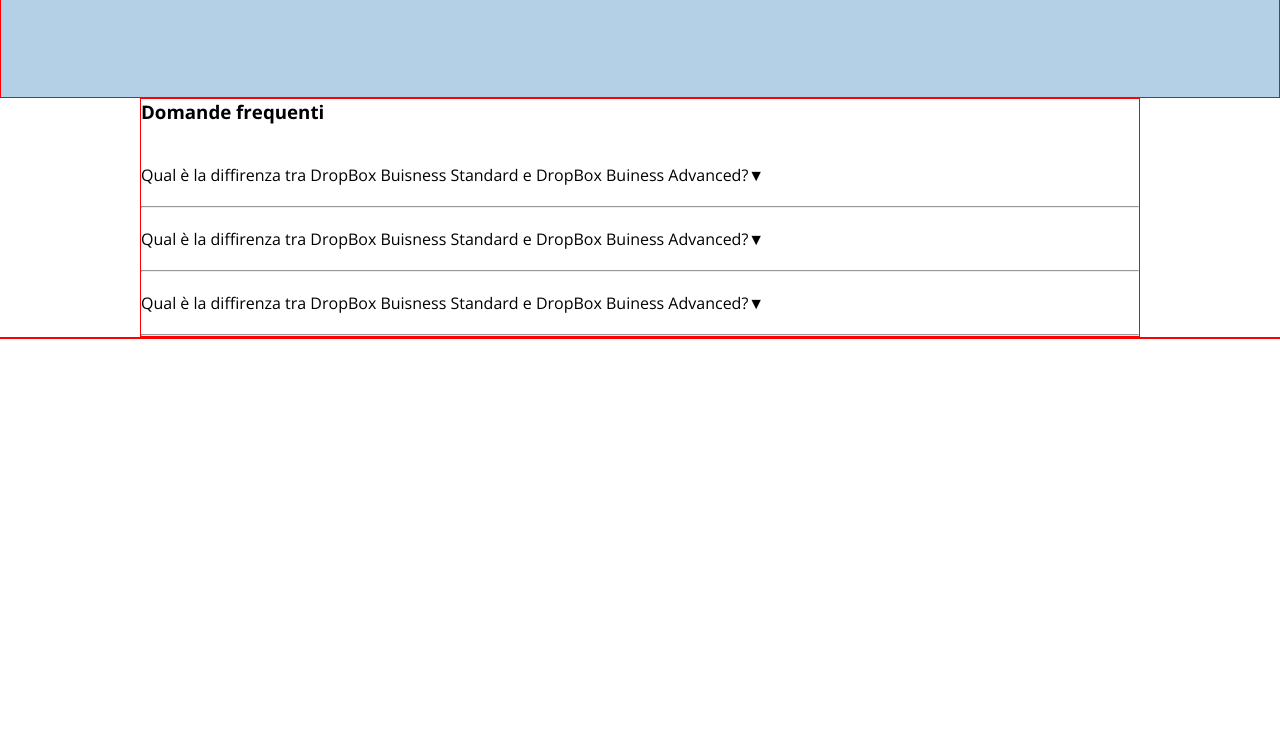
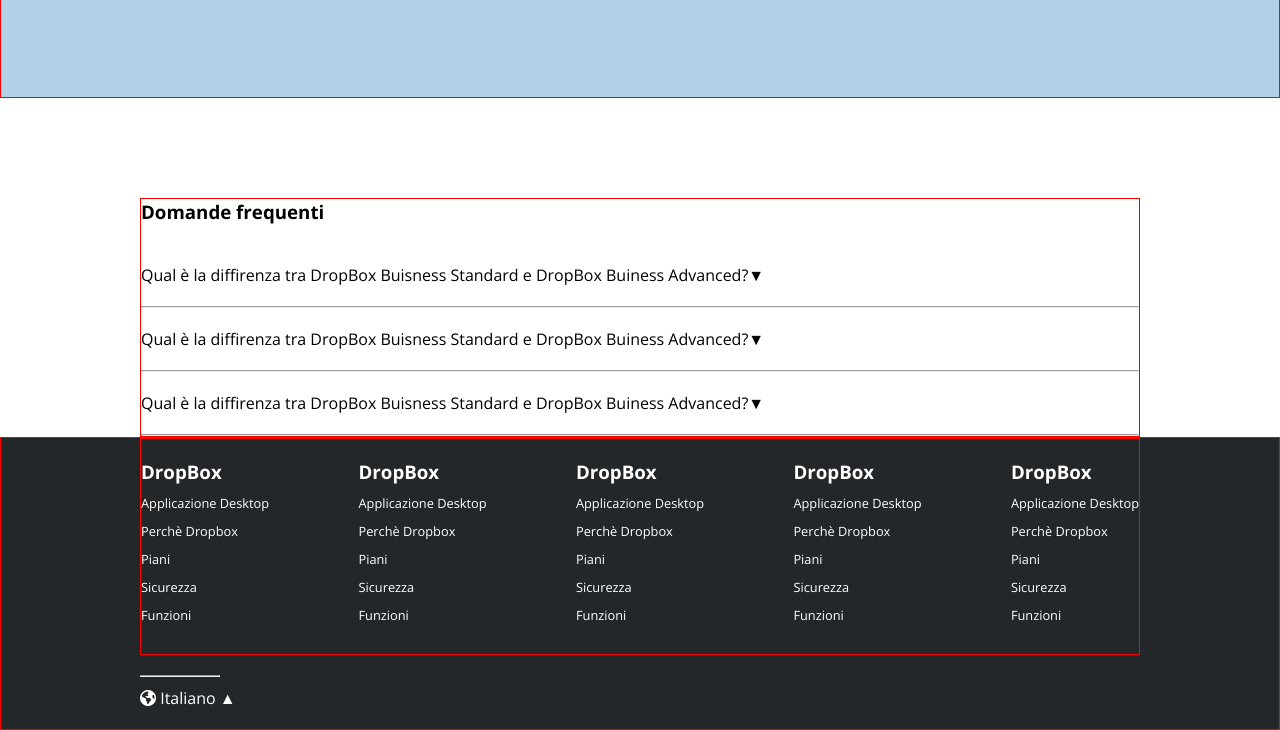
Before and after one commit to Orsouene/htmlcss-dropbox, a plain HTML site: page index.html in a window 1280 px wide. Shown: the part 4732-5462 px from the top of the page. Before the commit the page ends 5071 px from the top, so only its background shows below. Drawn offline with nearby package versions, Linux system fonts and the light colour scheme.

Commit message:
Added footer

```diff
--- a/index.html
+++ b/index.html
@@ -338,7 +338,7 @@
 <!--FINE-SECTION-client-brand-->
 
 <!--SECTION-call-to-action-->
-<section class="call-to-action debug flex-wrap">
+<section class="call-to-action debug flex-wrap area">
    <div class="container-call-to-action debug flex-wrap">
      <h3 class=" title-call-to-action"> Porta Dropbox Buisness <br> nella tua azienda</h3>
     <p><a class="button2  " href="">Inizia la tua prova gratuita</a></p>
@@ -347,7 +347,7 @@
 <!--fine-SECTION-call-to-action-->
 
 <!--SECTION-FAQ-->
-<section class="faq flex-wrap debug">
+<section class="faq flex-wrap debug area">
   <h3 class="padding-bottom">Domande frequenti</h3>
   <!--Lista-1-->
   <div class=" faq-list flex-wrap padding-top">
@@ -377,7 +377,7 @@
 <hr>
 
 <!--Lista-3-->
-<div class=" faq-list padding-top flex-wrap">
+<div class=" faq-list padding-top flex-wrap ">
     <p class="padding-bottom">Qual è la diffirenza tra DropBox Buisness Standard e DropBox Buiness Advanced? </p>
  <div class="dropdown-faq">
     <span class="">&#x25BC;</span>
@@ -396,12 +396,64 @@
 
 </section>
 <!--fINE-SECTION-FAQ-->
-
 </main>
 
 <!--SECTION-FOOTER-->
 <footer>
     <section class="footer flex-wrap debug">
+
+ <div class="footer-container flex-wrap debug padding-top padding-bottom">
+     <!--Lista-1-->
+      <ul class="list-footer flex-wrap ">
+      <li class="p-bottom10px"><h3>DropBox</h3></li>
+      <li class="small-font-size-list p-bottom10px"><a class="list-footer" href="">Applicazione Desktop</a></li>
+      <li class="small-font-size-list p-bottom10px"><a class="list-footer" href="">Perchè Dropbox</a></li>
+      <li class="small-font-size-list p-bottom10px"><a class="list-footer" href="">Piani</a></li>
+      <li class="small-font-size-list p-bottom10px"><a class="list-footer" href="">Sicurezza</a></li>
+      <li class="small-font-size-list p-bottom10px"><a class="list-footer" href="">Funzioni</a></li>
+    </ul>
+     <!--Lista-2-->
+     <ul class="list-footer flex-wrap">
+        <li class="p-bottom10px"><h3>DropBox</h3></li>
+        <li class="small-font-size-list p-bottom10px"><a class="list-footer" href="">Applicazione Desktop</a></li>
+        <li class="small-font-size-list p-bottom10px"><a class="list-footer" href="">Perchè Dropbox</a></li>
+        <li class="small-font-size-list p-bottom10px"><a class="list-footer" href="">Piani</a></li>
+        <li class="small-font-size-list p-bottom10px"><a class="list-footer" href="">Sicurezza</a></li>
+        <li class="small-font-size-list p-bottom10px"><a class="list-footer" href="">Funzioni</a></li>
+      </ul>
+       <!--Lista-3-->
+       <ul class="list-footer flex-wrap">
+        <li class="p-bottom10px"><h3>DropBox</h3></li>
+        <li class="small-font-size-list p-bottom10px"><a class="list-footer" href="">Applicazione Desktop</a></li>
+        <li class="small-font-size-list p-bottom10px"><a class="list-footer" href="">Perchè Dropbox</a></li>
+        <li class="small-font-size-list p-bottom10px"><a class="list-footer" href="">Piani</a></li>
+        <li class="small-font-size-list p-bottom10px"><a class="list-footer" href="">Sicurezza</a></li>
+        <li class="small-font-size-list p-bottom10px"><a class="list-footer" href="">Funzioni</a></li>
+      </ul>
+       <!--Lista-4-->
+       <ul class="list-footer flex-wrap">
+        <li class="p-bottom10px"><h3>DropBox</h3></li>
+        <li class="small-font-size-list p-bottom10px"><a class="list-footer" href="">Applicazione Desktop</a></li>
+        <li class="small-font-size-list p-bottom10px"><a class="list-footer" href="">Perchè Dropbox</a></li>
+        <li class="small-font-size-list p-bottom10px"><a class="list-footer" href="">Piani</a></li>
+        <li class="small-font-size-list p-bottom10px"><a class="list-footer" href="">Sicurezza</a></li>
+        <li class="small-font-size-list p-bottom10px"><a class="list-footer" href="">Funzioni</a></li>
+      </ul>
+       <!--Lista-5-->
+       <ul class="list-footer flex-wrap">
+        <li class="p-bottom10px"><h3>DropBox</h3></li>
+        <li class="small-font-size-list p-bottom10px"><a class="list-footer" href="">Applicazione Desktop</a></li>
+        <li class="small-font-size-list p-bottom10px"><a class="list-footer" href="">Perchè Dropbox</a></li>
+        <li class="small-font-size-list p-bottom10px"><a class="list-footer" href="">Piani</a></li>
+        <li class="small-font-size-list p-bottom10px"><a class="list-footer" href="">Sicurezza</a></li>
+        <li class="small-font-size-list p-bottom10px"><a class="list-footer" href="">Funzioni</a></li>
+      </ul>
+
+    </div>
+    <div class="footer-bottom flex-wrap">
+     <hr class="short-hr-list ">
+      <a class="language padding-top" href=""><i class="fas fa-globe-americas" ></i> Italiano  &#x25B2;</a>
+    </div>
 </section>
 </footer>
 <!--fine-SECTION-FOOTER-->
--- a/style.css
+++ b/style.css
@@ -14,12 +14,15 @@
             font-variation-settings:
               "wdth" 100;;}
         .fa-check {color: var(--color-blue);}
+
  /*Padding*/
         .padding-bottom{padding-bottom: 20px;}
+        .p-bottom10px{padding-bottom:10px;}
         .left-padding{padding-left: 30px;}
          .padding-top{padding-top: 20px;}
         /*FLEX-WRAP*/
         .flex-wrap{flex-wrap: wrap;}
+        .area{margin-bottom: 100px;}
  /*ROOT*/
          :root {
             --color-light-blue: #b4d0e7;
@@ -224,8 +227,7 @@
   .faq{max-width: 1000px;
       margin: 0 auto;
   display: flex;
- flex-direction: column;
-}
+ flex-direction: column;}
 
   .faq-list{display: flex;}
 .dropdown-list{
@@ -240,4 +242,18 @@
 
           /*SECTION-FOOTER*/
   .footer{ background-color: rgb(35, 39, 42);
-    width: 100%;}
+    width: 100%;
+   }
+    .footer-container{max-width: 1000px;
+      margin: 0 auto;
+     display: flex;
+    justify-content: space-between;}
+    .list-footer{color: white;}
+    .small-font-size-list{font-size: 0.8em ;}
+      /*FOOTER-BOTTOM*/
+    .footer-bottom{max-width: 1000px;
+      margin: 20px auto;}
+    .short-hr-list{width: 80px;
+    color: white;
+  margin-bottom: 10px;}
+    .language{color: white;}
```
